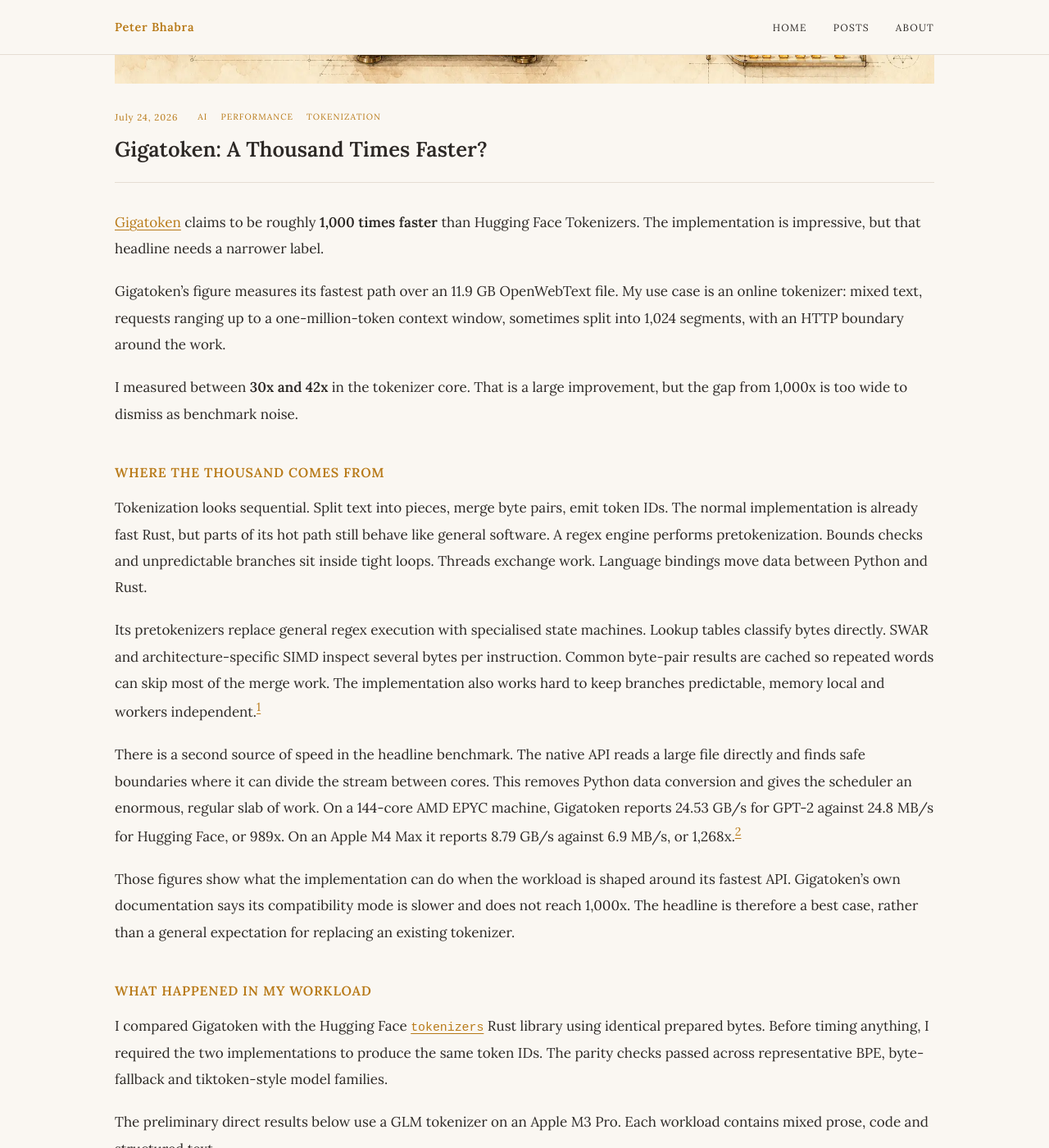
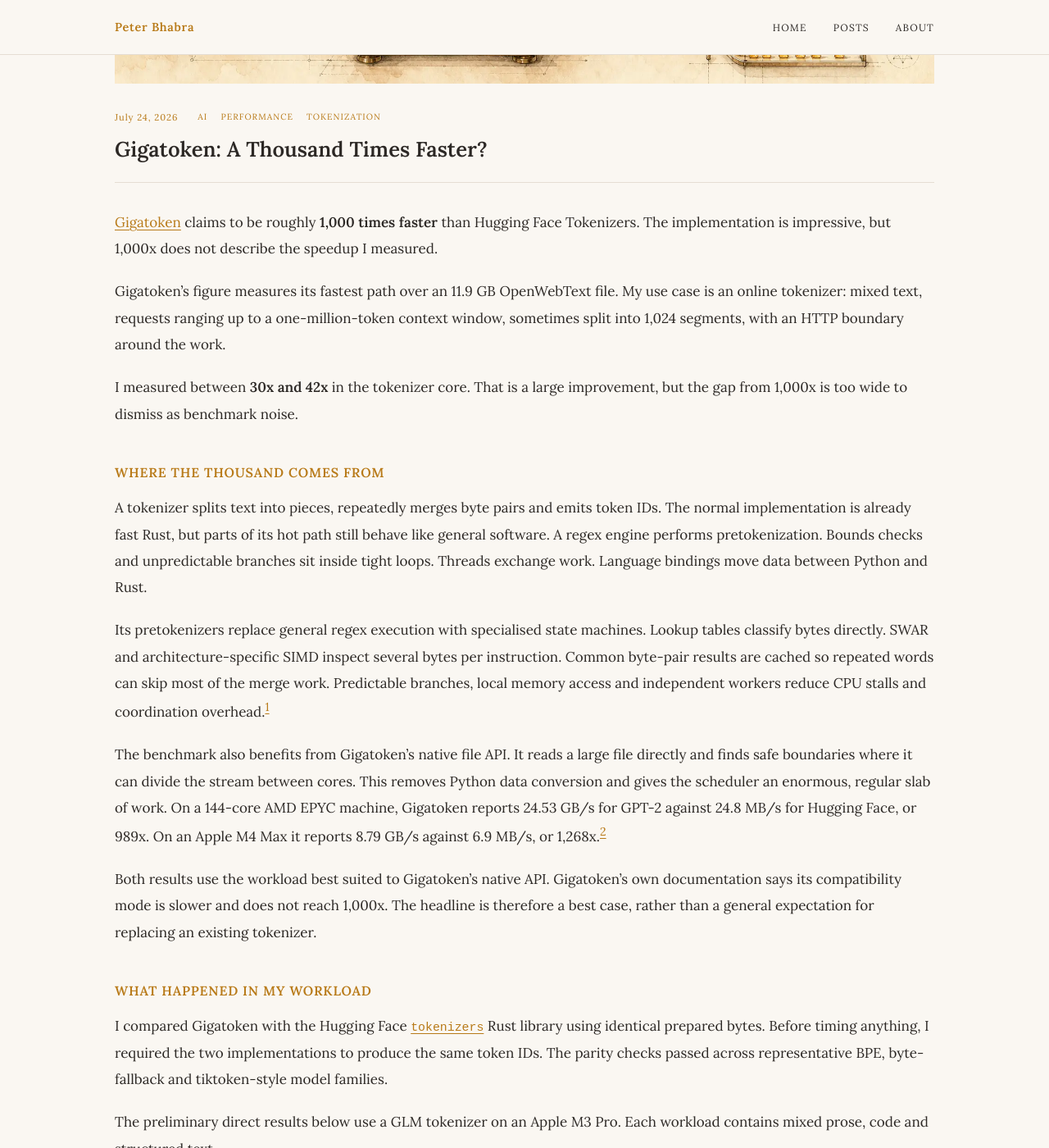
Before and after one commit to pjb157/blog, a Jekyll site: the page built from _posts/2026-07-24-gigatoken-thousand-times-faster.md, in a window 1280 px wide and 1400 px high, scrolled down 345 px. Shown: the whole window at 82% size. Built offline with Jekyll 4.4.1, drawn with Linux system fonts in a browser that asks for light colours; some of the changed text lies outside the part shown.

Commit message:
docs: remove formulaic phrasing from Gigatoken post

```diff
--- a/_posts/2026-07-24-gigatoken-thousand-times-faster.md
+++ b/_posts/2026-07-24-gigatoken-thousand-times-faster.md
@@ -7,7 +7,7 @@ tags: [ai, performance, tokenization]
 image: /assets/images/gigatoken-cover.webp
 ---
 
-[Gigatoken](https://github.com/marcelroed/gigatoken) claims to be roughly **1,000 times faster** than Hugging Face Tokenizers. The implementation is impressive, but that headline needs a narrower label.
+[Gigatoken](https://github.com/marcelroed/gigatoken) claims to be roughly **1,000 times faster** than Hugging Face Tokenizers. The implementation is impressive, but 1,000x does not describe the speedup I measured.
 
 Gigatoken's figure measures its fastest path over an 11.9 GB OpenWebText file. My use case is an online tokenizer: mixed text, requests ranging up to a one-million-token context window, sometimes split into 1,024 segments, with an HTTP boundary around the work.
 
@@ -15,13 +15,13 @@ I measured between **30x and 42x** in the tokenizer core. That is a large improv
 
 ## Where the thousand comes from
 
-Tokenization looks sequential. Split text into pieces, merge byte pairs, emit token IDs. The normal implementation is already fast Rust, but parts of its hot path still behave like general software. A regex engine performs pretokenization. Bounds checks and unpredictable branches sit inside tight loops. Threads exchange work. Language bindings move data between Python and Rust.
+A tokenizer splits text into pieces, repeatedly merges byte pairs and emits token IDs. The normal implementation is already fast Rust, but parts of its hot path still behave like general software. A regex engine performs pretokenization. Bounds checks and unpredictable branches sit inside tight loops. Threads exchange work. Language bindings move data between Python and Rust.
 
-Its pretokenizers replace general regex execution with specialised state machines. Lookup tables classify bytes directly. SWAR and architecture-specific SIMD inspect several bytes per instruction. Common byte-pair results are cached so repeated words can skip most of the merge work. The implementation also works hard to keep branches predictable, memory local and workers independent.[^implementation]
+Its pretokenizers replace general regex execution with specialised state machines. Lookup tables classify bytes directly. SWAR and architecture-specific SIMD inspect several bytes per instruction. Common byte-pair results are cached so repeated words can skip most of the merge work. Predictable branches, local memory access and independent workers reduce CPU stalls and coordination overhead.[^implementation]
 
-There is a second source of speed in the headline benchmark. The native API reads a large file directly and finds safe boundaries where it can divide the stream between cores. This removes Python data conversion and gives the scheduler an enormous, regular slab of work. On a 144-core AMD EPYC machine, Gigatoken reports 24.53 GB/s for GPT-2 against 24.8 MB/s for Hugging Face, or 989x. On an Apple M4 Max it reports 8.79 GB/s against 6.9 MB/s, or 1,268x.[^benchmark]
+The benchmark also benefits from Gigatoken's native file API. It reads a large file directly and finds safe boundaries where it can divide the stream between cores. This removes Python data conversion and gives the scheduler an enormous, regular slab of work. On a 144-core AMD EPYC machine, Gigatoken reports 24.53 GB/s for GPT-2 against 24.8 MB/s for Hugging Face, or 989x. On an Apple M4 Max it reports 8.79 GB/s against 6.9 MB/s, or 1,268x.[^benchmark]
 
-Those figures show what the implementation can do when the workload is shaped around its fastest API. Gigatoken's own documentation says its compatibility mode is slower and does not reach 1,000x. The headline is therefore a best case, rather than a general expectation for replacing an existing tokenizer.
+Both results use the workload best suited to Gigatoken's native API. Gigatoken's own documentation says its compatibility mode is slower and does not reach 1,000x. The headline is therefore a best case, rather than a general expectation for replacing an existing tokenizer.
 
 ## What happened in my workload
 
@@ -44,7 +44,7 @@ My service cannot hand Gigatoken an 11.9 GB file and disappear. It receives boun
 
 Small requests expose fixed costs. Segmentation limits how freely work can be divided. At the HTTP boundary, faster tokenization leaves a larger fraction of time in everything surrounding it. This is [Amdahl's law](https://docs.nvidia.com/cuda/cuda-c-best-practices-guide/index.html#strong-scaling-and-amdahl-s-law): speeding up one part of a system has diminishing effect once the unchanged work dominates the total time.
 
-The 1,000x headline did not survive this workload. The million-token segmented case was **37.6x faster**, cutting core processing time from about 159ms to 4ms while preserving every token ID. That is an impressive engineering result and a useful production result. Gigatoken does not need the broad 1,000x claim to be worth taking seriously.
+The 1,000x headline did not survive this workload. The million-token segmented case was **37.6x faster**, cutting core processing time from about 159ms to 4ms while preserving every token ID. The claim did not transfer to production, but the speedup did.
 
 [^implementation]: Marcel Rød's [optimization notes](https://github.com/marcelroed/gigatoken/blob/main/pretokenizer_optimization_log.md) walk through lookup-table dispatch, SWAR scanning, branch removal and dual-cursor instruction-level parallelism. The project README also describes caching and reduced communication between workers.
 [^benchmark]: The [Gigatoken benchmark table](https://github.com/marcelroed/gigatoken#benchmarks) reports results by tokenizer and CPU. Its Hugging Face comparison uses a pre-split 100 MB subset, while Gigatoken processes the complete 11.9 GB file and discovers boundaries itself.
```
